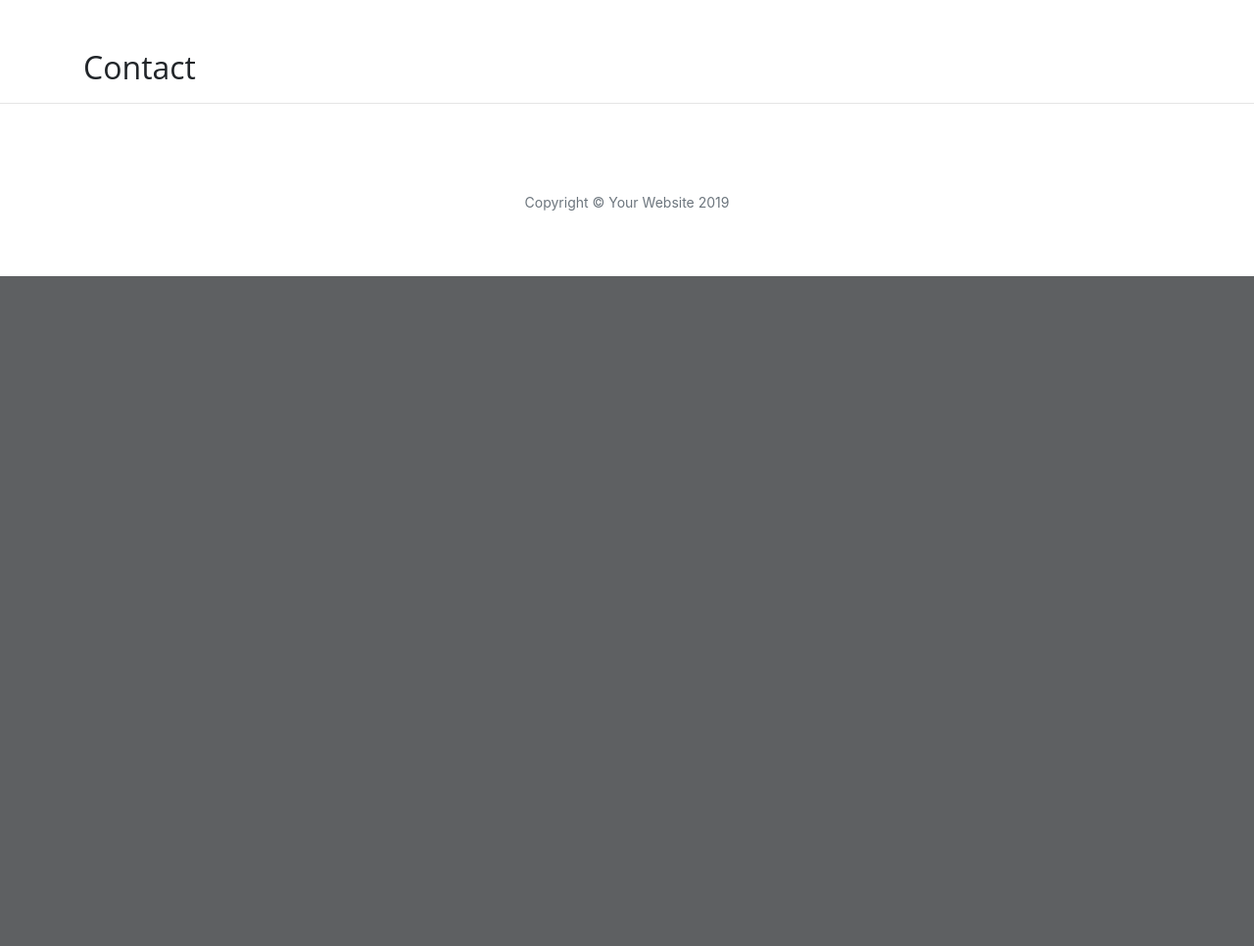
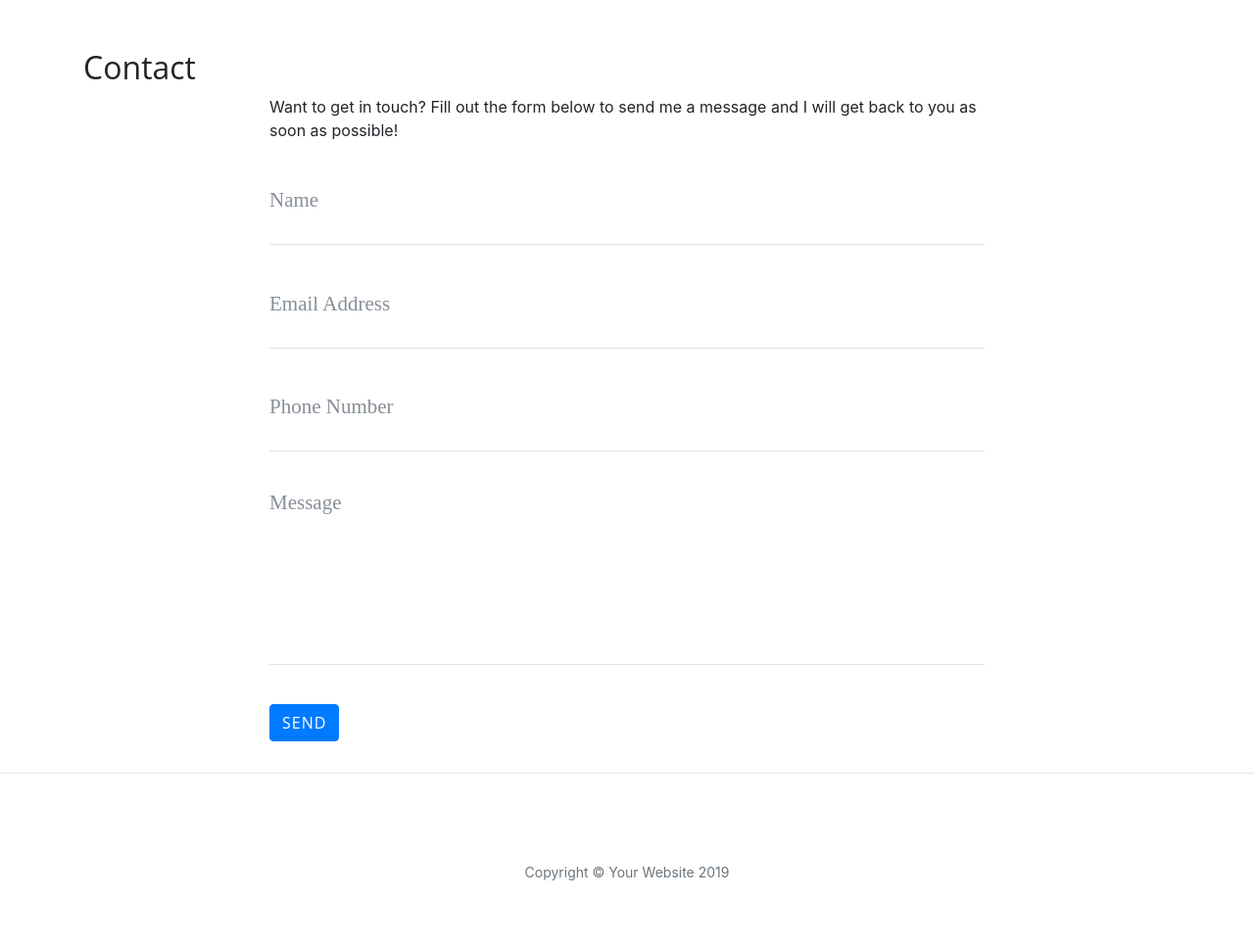
Before and after one commit to TheTraveller95/Flask, a Flask app: page /contact in a window 1280 px wide. Shown: the part 532-1498 px from the top of the page at 98% size. Before the commit the page ends 814 px from the top, so only its background shows below. Run offline with Flask 2, Linux system fonts and the light colour scheme; some libraries are stand-ins or nearby versions.

Commit message:
add contact content

```diff
--- a/Flask/run.py
+++ b/Flask/run.py
@@ -17,7 +17,17 @@ def about():
         data = json.load(json_data)
     return render_template("about.html", page_title="About", company=data) #in order to creat a for loop put this code inside the return() company=data list_of_number = [1, 2, 3]
 
-@app.route('/contact')  #every time we click on about (in the html file in the <a href="/contact">) the function will be called.
+@app.route('/about/<member_name>')
+def about_member(member_name):
+    member={} #empty object
+    with open("Flask/data/company.json", "r") as json_data:
+        data = json.load(json_data)
+        for obj in data: #for loop inside company.json
+            if obj['url']==member_name: # if the url in the obj in company.json = member_name(que es la ultima parte del url) so the empty object called member = obj
+                member = obj
+    return render_template('member.html', member=member)
+
+@app.route('/contact', methods=['GET', 'POST'])  #every time we click on about (in the html file in the <a href="/contact">) the function will be called.
 #The /about is the part at the end of the URL https://5000-b6f190f4-42e4-44aa-af61-84dae5b4a63a.ws-eu01.gitpod.io/contact
 def contact():
     return render_template('contact.html', page_title="Contact")
--- a/Flask/templates/contact.html
+++ b/Flask/templates/contact.html
@@ -1,4 +1,46 @@
 {% extends 'base.html' %} <!---this inherit the code from base.html and insert the h1 in it-->
 {% block content %}
     <h2>{{ page_title }}</h2>
+
+    <div class="row">
+    <div class="col-lg-8 col-md-10 mx-auto">
+        <p>Want to get in touch? Fill out the form below to send me a message and I will get back to you as soon as possible!</p>
+
+        <form method="POST" name="sentMessage" id="contactForm" novalidate>
+        <div class="control-group">
+            <div class="form-group floating-label-form-group controls">
+            <label>Name</label>
+            <input type="text" class="form-control" name="name" placeholder="Name" id="name" required data-validation-required-message="Please enter your name.">
+            <p class="help-block text-danger"></p>
+            </div>
+        </div>
+        <div class="control-group">
+            <div class="form-group floating-label-form-group controls">
+            <label>Email Address</label>
+            <input type="email" class="form-control" name="email" placeholder="Email Address" id="email" required data-validation-required-message="Please enter your email address.">
+            <p class="help-block text-danger"></p>
+            </div>
+        </div>
+        <div class="control-group">
+            <div class="form-group col-xs-12 floating-label-form-group controls">
+            <label>Phone Number</label>
+            <input type="tel" class="form-control" name="phone" placeholder="Phone Number" id="phone" required data-validation-required-message="Please enter your phone number.">
+            <p class="help-block text-danger"></p>
+            </div>
+        </div>
+        <div class="control-group">
+            <div class="form-group floating-label-form-group controls">
+            <label>Message</label>
+            <textarea rows="5" class="form-control" name="message" placeholder="Message" id="message" required data-validation-required-message="Please enter a message."></textarea>
+            <p class="help-block text-danger"></p>
+            </div>
+        </div>
+        <br>
+        <div id="success"></div>
+        <div class="form-group">
+            <button type="submit" class="btn btn-primary" id="sendMessageButton">Send</button>
+        </div>
+        </form>
+    </div>
+    </div>
 {% endblock %}
```
Also changed, not shown: Flask/templates/member.html (added, +15 -0 lines).
